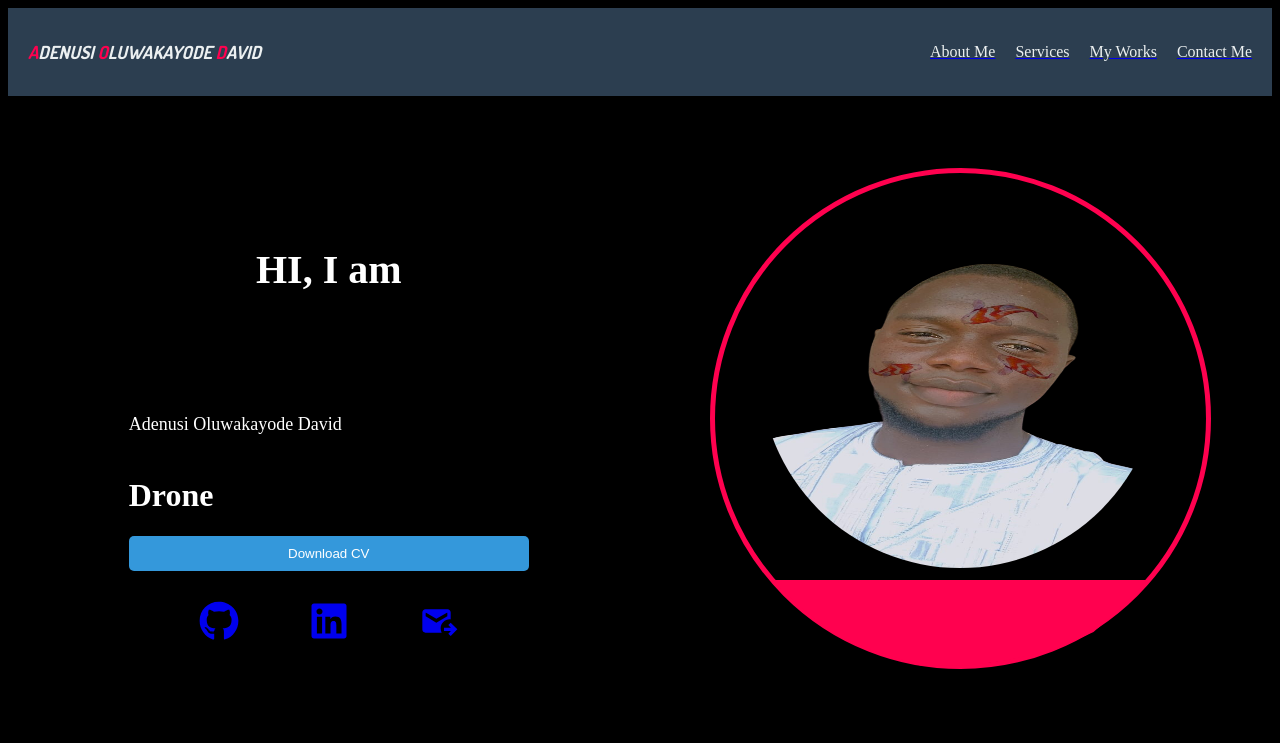
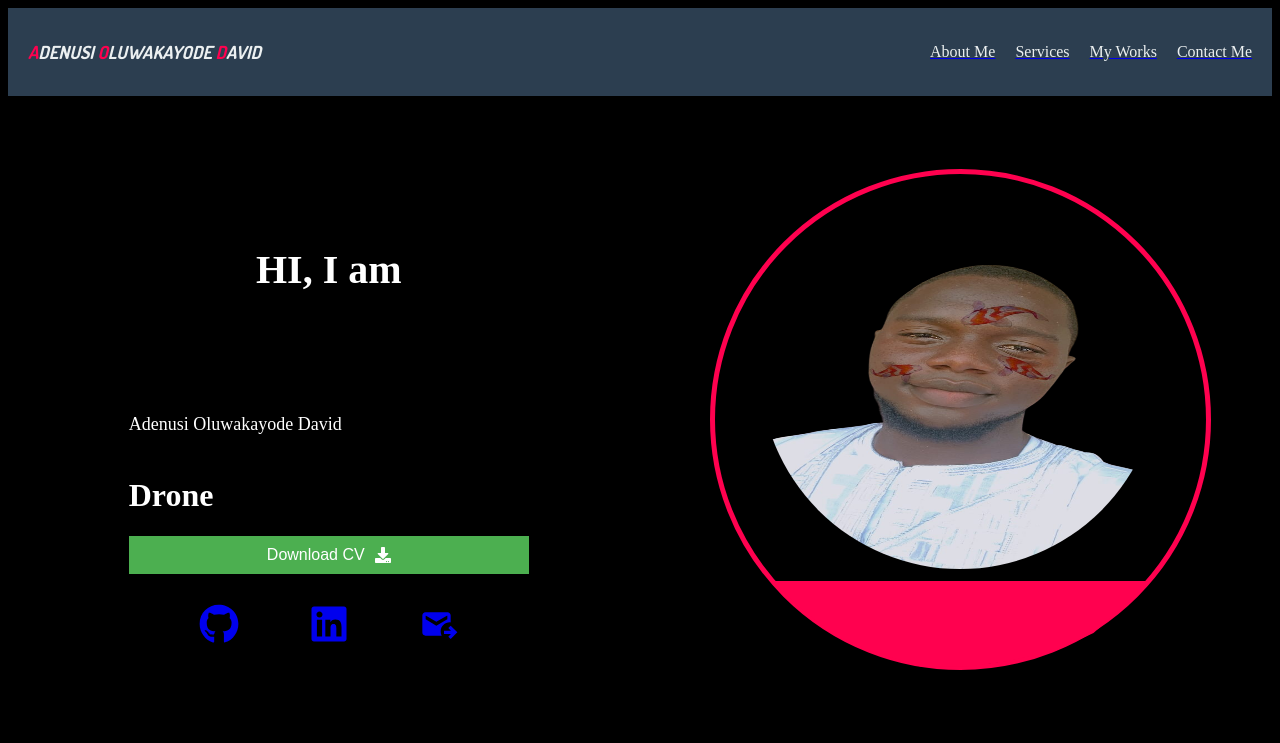
Before and after one commit to Yungflashh/myportfolio, a React (Vite) app: page / in a window 1280 px wide. Shown: the top 743 px of the page. Built offline with nearby package versions, Linux system fonts and the light colour scheme.

Commit message:
i fixed the download cv btn and added animation

```diff
--- a/src/components/HeroSection.jsx
+++ b/src/components/HeroSection.jsx
@@ -8,7 +8,7 @@ import TypewriterEffect from "./TypeWriter"
 import myImg from "../assets/myImg.png"
 
 import Adenusi_cv from "../assets/my_cv.pdf"
-import { FaGithub,FaLinkedin } from "react-icons/fa";
+import { FaGithub,FaLinkedin ,FaDownload } from "react-icons/fa";
 import { MdOutgoingMail} from "react-icons/md";
 import oval from "../assets/oval.svg"
 
@@ -50,7 +50,7 @@ const HeroSection = () => {
             <p>Adenusi Oluwakayode David</p>
             <TypewriterEffect />
 
-        <button onClick={handleDownload} className="buttonStyle"> Download CV </button>
+        <button id="downloadbtn" onClick={handleDownload} className="buttonStyle"> Download CV <FaDownload /> </button>
 
             <div className="icons">
             <a href="https://github.com/Yungflashh" target="_blank"><FaGithub size={40}/> </a>
--- a/src/styles/HeroSection.css
+++ b/src/styles/HeroSection.css
@@ -23,6 +23,13 @@
     top: 0px;
 
 }
+
+#downloadbtn{
+    display: flex;
+    align-items: center;
+    justify-content: center;
+    gap: 10px;
+}
 h2{
     font-size: 40px;
 }
@@ -37,17 +44,50 @@ p{
     height: 400px;
 } */
 
-.buttonStyle{
-    display: inline-block;
+/* Basic styling for button */
+.buttonStyle {
     padding: 10px 20px;
-    background-color: #3498db;
-    border-radius: 5px;
-    text-decoration: none;
+    background-color: #4CAF50;
     color: white;
-    text-align: center;
+    border: none;
+    font-size: 16px;
     cursor: pointer;
-    border: none;
-}
+    display: inline-flex;
+    align-items: center;
+    justify-content: center;
+    transition: transform 0.3s ease;
+  }
+
+  /* Add scaling effect on click */
+  .buttonStyle.clicked {
+    transform: scale(0.9);
+  }
+
+  /* Loading spinner effect */
+  .buttonStyle.loading {
+    pointer-events: none; /* Disable button clicks during loading */
+    position: relative;
+  }
+
+  .buttonStyle.loading:after {
+    content: '';
+    position: absolute;
+    width: 20px;
+    height: 20px;
+    border: 4px solid rgba(255, 255, 255, 0.8);
+    border-top: 4px solid white;
+    border-radius: 50%;
+    animation: spin 1s linear infinite;
+    top: 50%;
+    left: 50%;
+    transform: translate(-50%, -50%);
+  }
+
+  @keyframes spin {
+    0% { transform: rotate(0deg); }
+    100% { transform: rotate(360deg); }
+  }
+
 
 
 .imageDiv{
```
